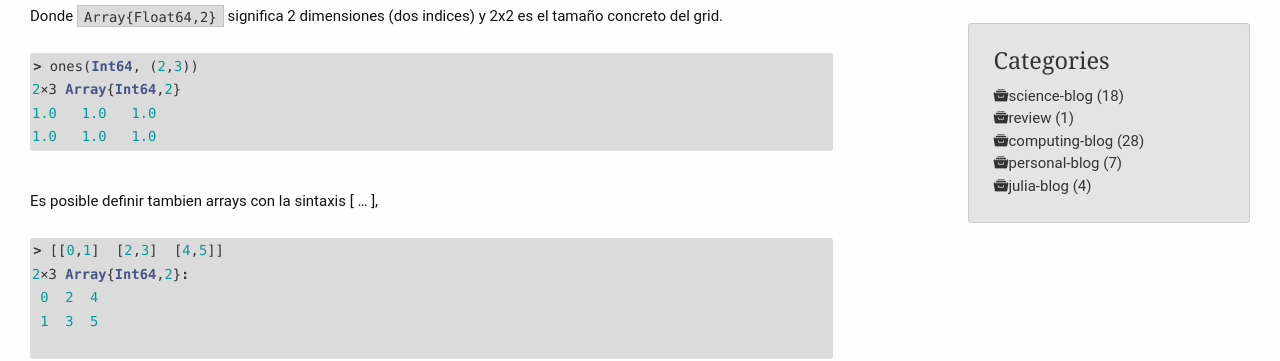
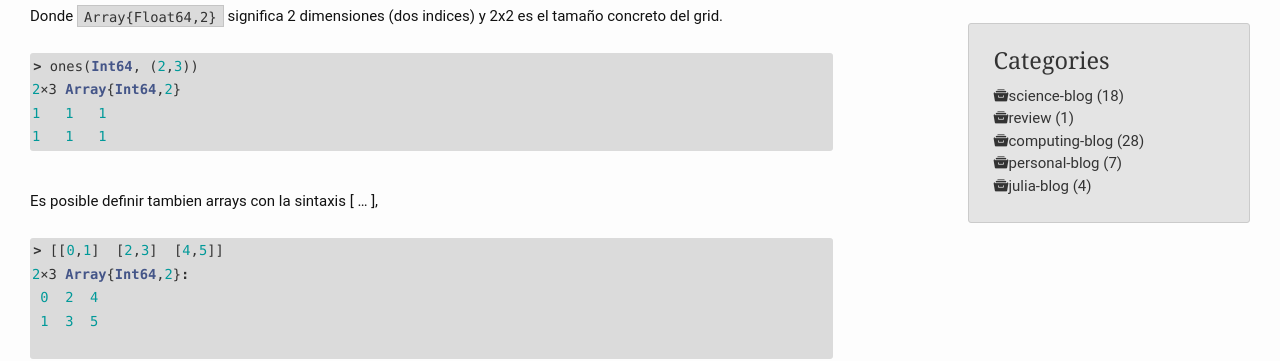
Before and after one commit to RCHG/rchg.github.io, a Jekyll site: the page built from _posts/2020-04-20-JuliaArrays.md, in a window 1280 px wide and 900 px high, scrolled down 1283 px. Shown: the part 156-517 px from the top of the window. Built offline with Jekyll 4.4.1, drawn with Linux system fonts in a browser that asks for light colours; nearby versions of some CDN libraries; comment, search, counter and statistics services are not loaded.

Commit message:
Update 2020-04-20-JuliaArrays.md

```diff
--- a/_posts/2020-04-20-JuliaArrays.md
+++ b/_posts/2020-04-20-JuliaArrays.md
@@ -51,8 +51,8 @@ Donde `Array{Float64,2}` significa 2 dimensiones (dos indices) y 2x2 es el tama
 {% highlight Julia %}
 > ones(Int64, (2,3))
 2×3 Array{Int64,2}
-1.0   1.0   1.0
-1.0   1.0   1.0
+1   1   1
+1   1   1
 {% endhighlight %}
 
 Es posible definir tambien arrays con la sintaxis [ ... ],
```
